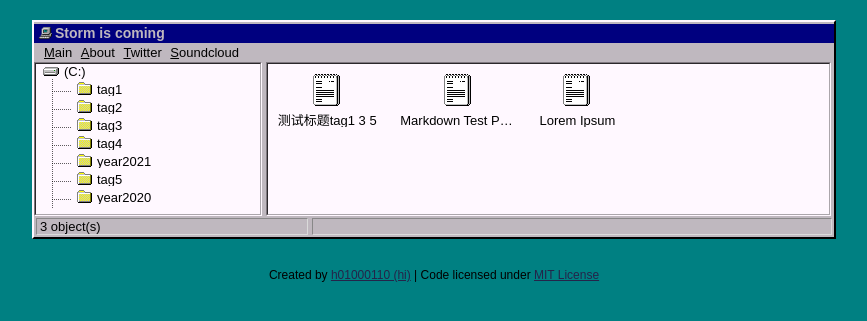
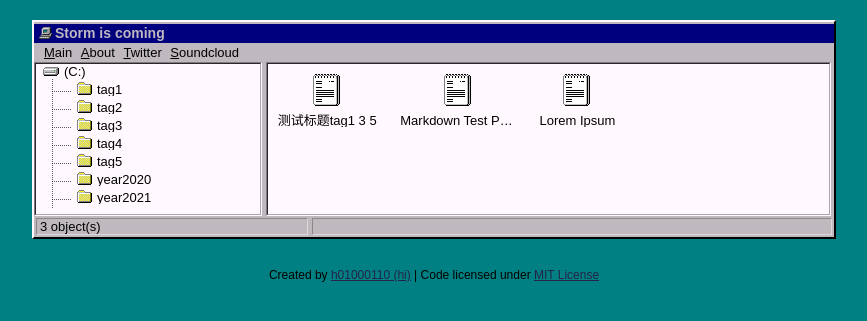
Before and after one commit to stormjokester/stormjokester.github.io, a Jekyll site: the page built from index.html, in a window 1280 px wide. Shown: the top 321 px of the page, without its empty margins (206-1073 px from the left). Built offline with Jekyll 4.4.1, drawn with Linux system fonts in a browser that asks for light colours.

Commit message:
Update default.html

```diff
--- a/_layouts/default.html
+++ b/_layouts/default.html
@@ -33,9 +33,11 @@
 			<ul id="tag-list">
 				<li><a href="/" ><img src="/assets/img/disk.png" />(C:)</a>
 			<ul>
-				{% assign tags = site.tags | reversed %}
+				{% assign tags = site.tags | sort %}
 				{% for tag in tags %}
+			<ol class = "reverse">
 				<li><a href="/tag/{{ tag | first | slugify }}/" title="{{ tag[0] | replace:'-', ' ' }}"><img src="/assets/img/folder.ico" />{{ tag[0] | replace:'-', ' ' }}</a></li>
+			</ol>
 				{% endfor %}
 			</ul>
 				</li>
```
